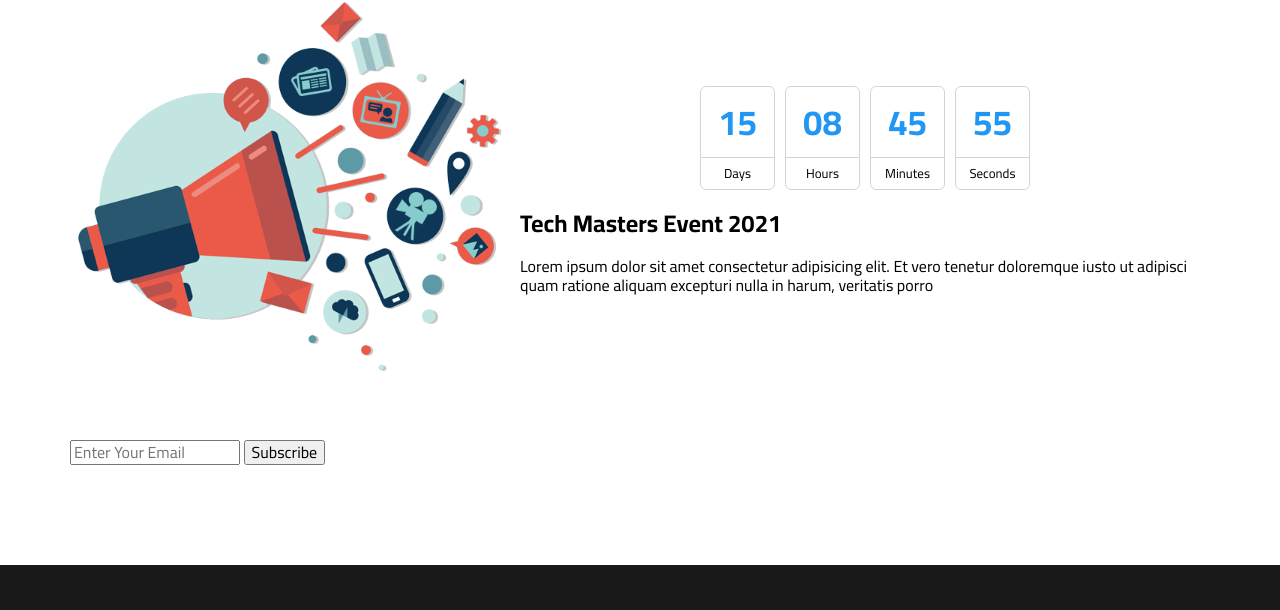
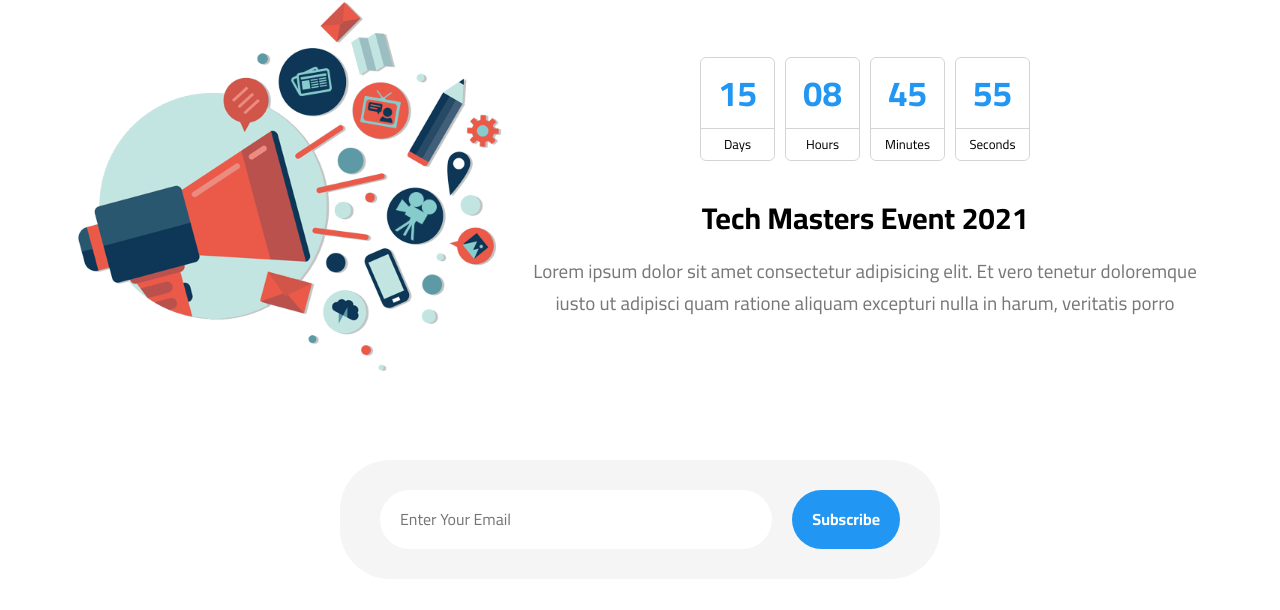
Before and after one commit to Yussif20/wonder, a plain HTML site: page index.html in a window 1280 px wide. Shown: the part 9391-10001 px from the top of the page. Drawn offline with Linux system fonts and the light colour scheme.

Commit message:
finishing the events section

```diff
--- a/css/wonder.css
+++ b/css/wonder.css
@@ -918,6 +918,7 @@ ul {
 }
 .events .info .time .unit span {
   display: block;
+  transition: var(--main-transation);
 }
 .events .info .time .unit span:first-child {
   color: var(--main-color);
@@ -930,9 +931,80 @@ ul {
   border-top: 1px solid #d4d4d4;
   font-size: 13px;
 }
+.events .info .time .unit:hover,
+.events .info .time .unit:hover span:last-child {
+  border-color: var(--main-color);
+}
+.events .title {
+  font-size: 30px;
+  text-align: center;
+  margin: 40px 0 0;
+}
+.events .description {
+  text-align: center;
+  color: #777;
+  line-height: 1.7;
+  font-size: 19px;
+}
 .events .subscribe {
   width: 100%;
   margin-top: 50px;
+}
+.events .subscribe form {
+  width: 600px;
+  margin: 20px auto;
+  padding: 30px 40px;
+  background-color: #f6f5f5;
+  border-radius: 50px;
+  display: flex;
+  gap: 20px;
+}
+@media (max-width: 767px) {
+  .events .subscribe form {
+    max-width: 100%;
+    border-radius: 0;
+    flex-direction: column;
+    padding: 20px;
+  }
+}
+.events .subscribe form input[type="email"] {
+  flex: 1;
+  padding: 20px;
+  border-radius: 50px;
+  border: none;
+  caret-color: var(--main-color);
+}
+@media (max-width: 767px) {
+  .events .subscribe form input[type="email"] {
+    border-radius: 0;
+  }
+}
+.events .subscribe form input[type="email"]:focus {
+  outline: none;
+}
+.events .subscribe form input[type="email"]::placeholder {
+  transition: opacity var(--main-transation);
+}
+.events .subscribe form input[type="email"]:focus::placeholder {
+  opacity: 0;
+}
+.events .subscribe form input[type="submit"] {
+  border-radius: 50px;
+  background-color: var(--main-color);
+  padding: 20px;
+  color: white;
+  border: none;
+  font-weight: bold;
+  cursor: pointer;
+  transition: var(--main-transation);
+}
+@media (max-width: 767px) {
+  .events .subscribe form input[type="submit"] {
+    border-radius: 0;
+  }
+}
+.events .subscribe form input[type="submit"]:hover {
+  background-color: var(--main-color-alt);
 }
 /* end event  */
 /* start footer  */
```
